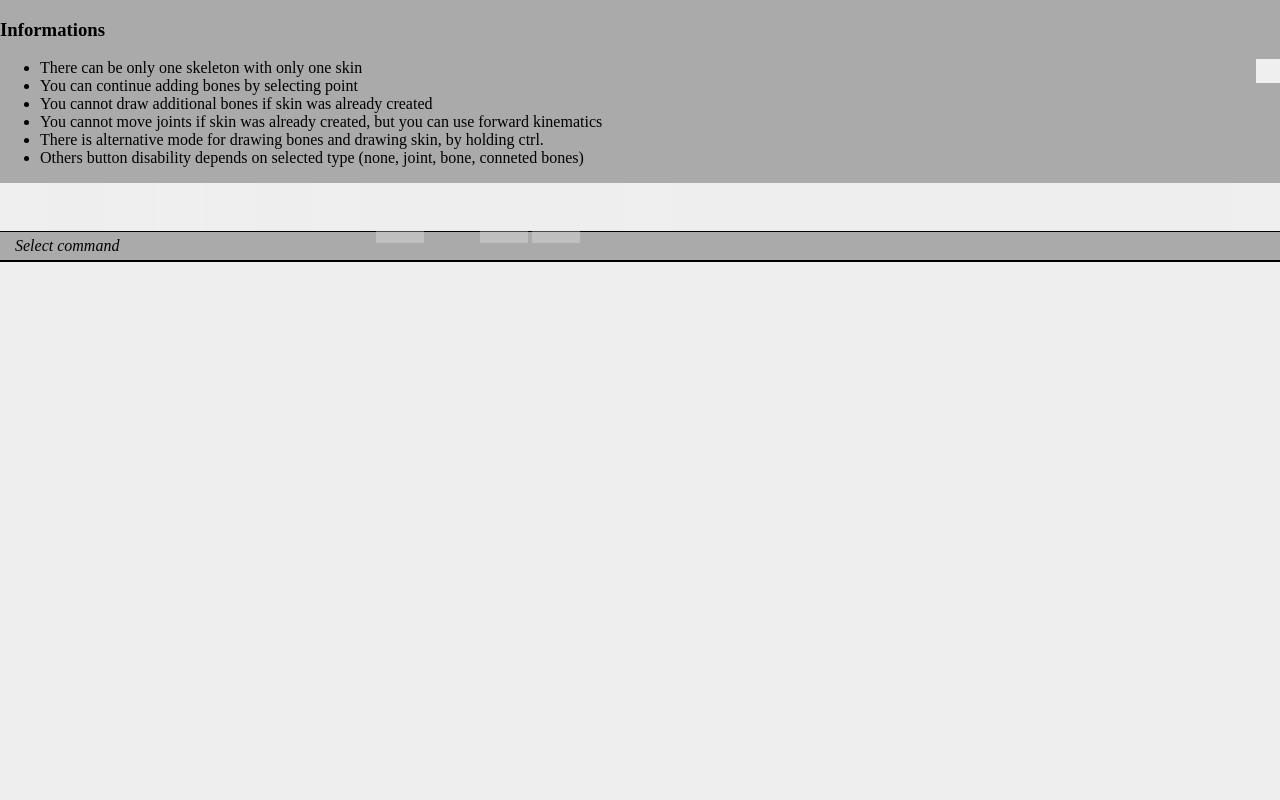
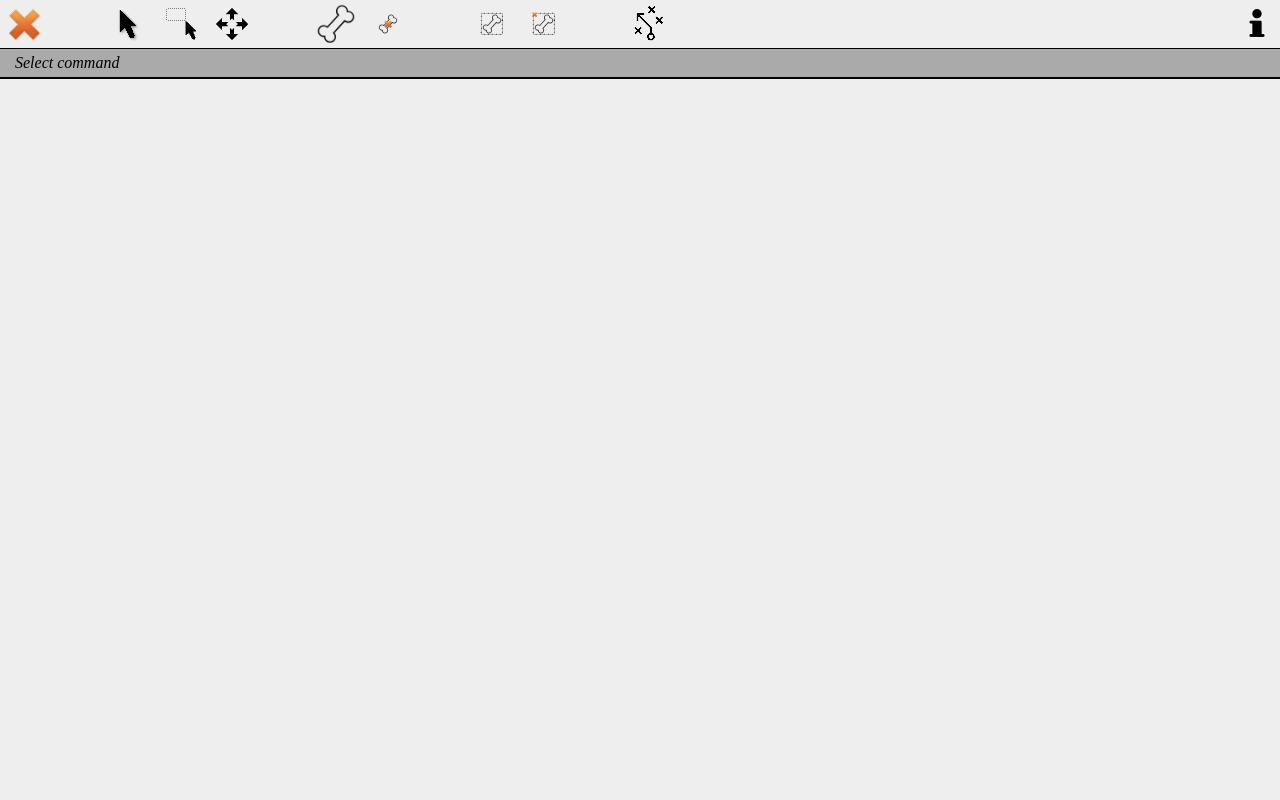
Before and after one commit to OndrejRitomsky/skeletonANDskinning, a plain HTML site: page index.html in a window 1280 px wide. Shown: the top 800 px of the page. Drawn offline with Linux system fonts and the light colour scheme.

Commit message:
fix added missing references

```diff
--- a/index.html
+++ b/index.html
@@ -3,6 +3,8 @@
 <head>
     <meta charset="UTF-8">
     <link href="css/styles.css" rel="stylesheet">
+    <link href="css/modalDialog.css" rel="stylesheet">
+    <link href="css/menuButtons.css" rel="stylesheet">
     <title>Skeleton & Skinning</title>
 </head>
 <body>
```
